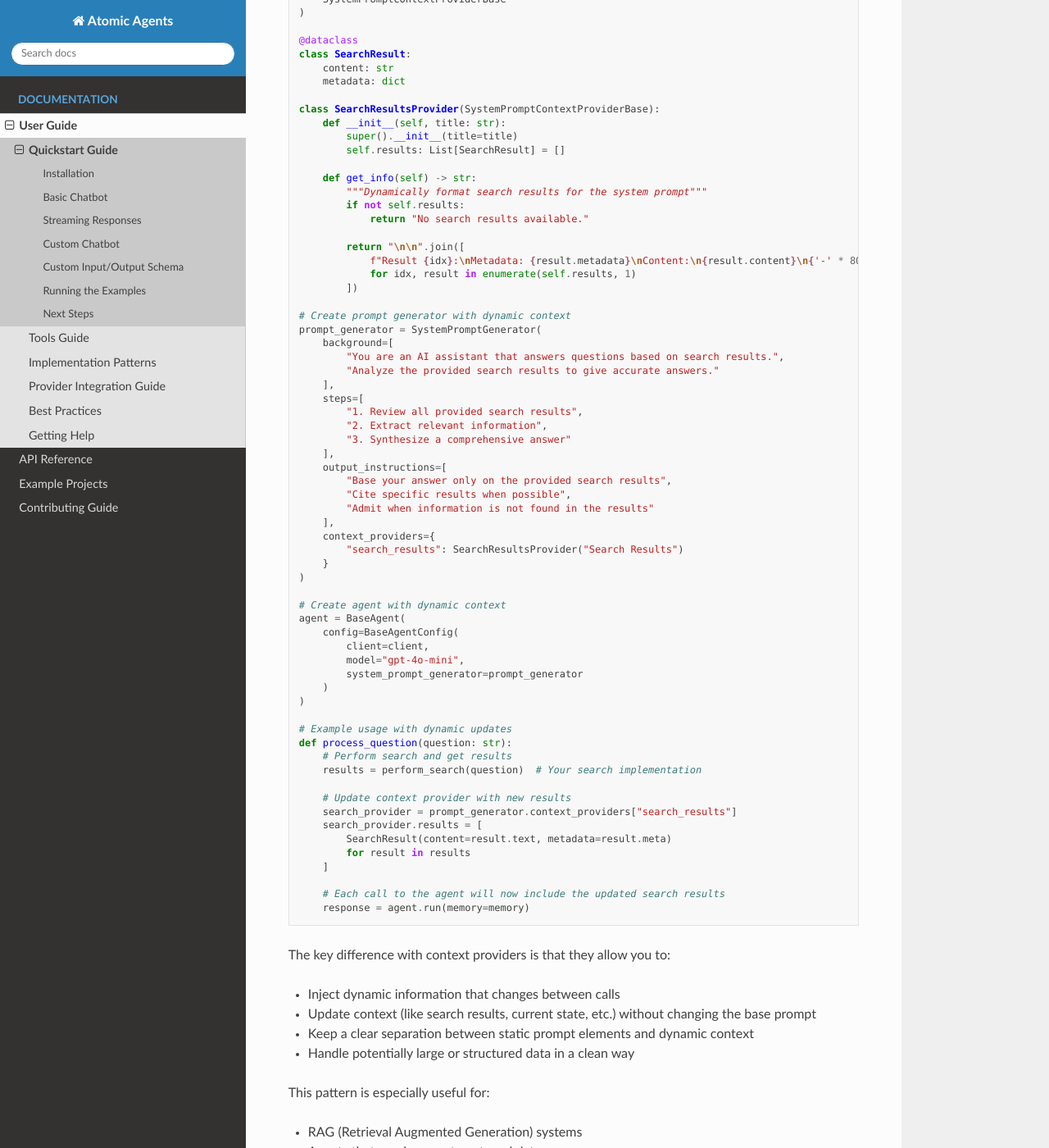
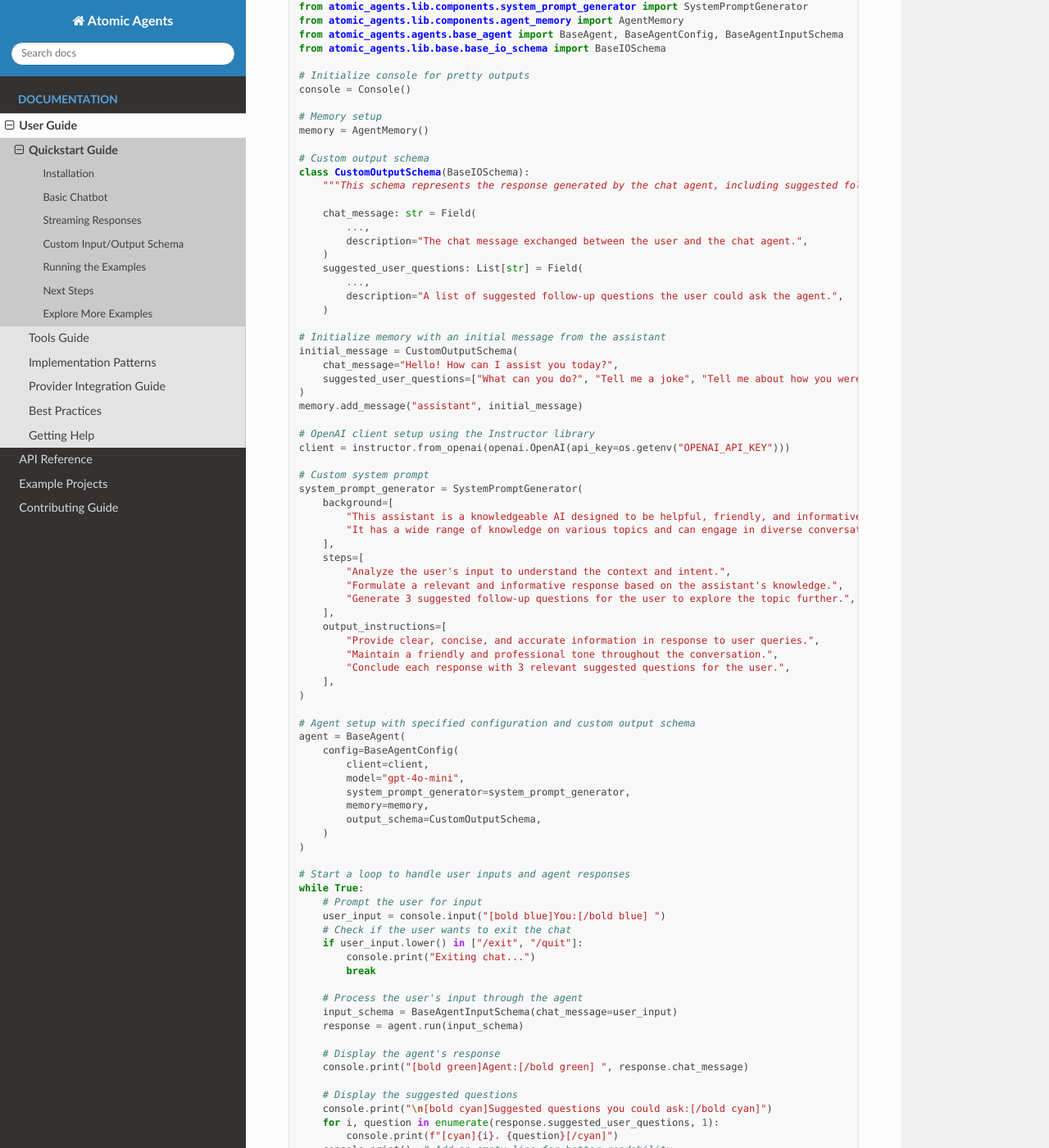
Before and after one commit to setoyoki0221-gif/atomic-agents, a Sphinx documentation site: the page built from docs/guides/quickstart.md, in a window 1280 px wide and 1400 px high, scrolled down 2896 px. Shown: the whole window at 82% size. Built offline with Sphinx 7.4.7 and the Read the Docs theme 3.1.0, drawn with Linux system fonts in a browser that asks for light colours; pages that are not in the unit, such as notebooks, are missing from menus; some of the changed text lies outside the part shown.

Commit message:
More quickstart improvements

````diff
--- a/docs/guides/quickstart.md
+++ b/docs/guides/quickstart.md
@@ -1,6 +1,7 @@
 # Quickstart Guide
 
 **See also:**
+
 - [Quickstart runnable examples on GitHub](https://github.com/BrainBlend-AI/atomic-agents/tree/main/atomic-examples/quickstart)
 - [All Atomic Agents examples on GitHub](https://github.com/BrainBlend-AI/atomic-agents/tree/main/atomic-examples)
 
@@ -138,96 +139,6 @@ if __name__ == "__main__":
     asyncio.run(main())
 ```
 
-## Custom Chatbot
-
-You can customize the agent's behavior using system prompts and context providers. Context providers are particularly useful for injecting dynamic information that changes between calls:
-
-```python
-from dataclasses import dataclass
-from typing import List
-from atomic_agents.lib.components.system_prompt_generator import (
-    SystemPromptGenerator,
-    SystemPromptContextProviderBase
-)
-
-@dataclass
-class SearchResult:
-    content: str
-    metadata: dict
-
-class SearchResultsProvider(SystemPromptContextProviderBase):
-    def __init__(self, title: str):
-        super().__init__(title=title)
-        self.results: List[SearchResult] = []
-
-    def get_info(self) -> str:
-        """Dynamically format search results for the system prompt"""
-        if not self.results:
-            return "No search results available."
-
-        return "\n\n".join([
-            f"Result {idx}:\nMetadata: {result.metadata}\nContent:\n{result.content}\n{'-' * 80}"
-            for idx, result in enumerate(self.results, 1)
-        ])
-
-# Create prompt generator with dynamic context
-prompt_generator = SystemPromptGenerator(
-    background=[
-        "You are an AI assistant that answers questions based on search results.",
-        "Analyze the provided search results to give accurate answers."
-    ],
-    steps=[
-        "1. Review all provided search results",
-        "2. Extract relevant information",
-        "3. Synthesize a comprehensive answer"
-    ],
-    output_instructions=[
-        "Base your answer only on the provided search results",
-        "Cite specific results when possible",
-        "Admit when information is not found in the results"
-    ],
-    context_providers={
-        "search_results": SearchResultsProvider("Search Results")
-    }
-)
-
-# Create agent with dynamic context
-agent = BaseAgent(
-    config=BaseAgentConfig(
-        client=client,
-        model="gpt-4o-mini",
-        system_prompt_generator=prompt_generator
-    )
-)
-
-# Example usage with dynamic updates
-def process_question(question: str):
-    # Perform search and get results
-    results = perform_search(question)  # Your search implementation
-
-    # Update context provider with new results
-    search_provider = prompt_generator.context_providers["search_results"]
-    search_provider.results = [
-        SearchResult(content=result.text, metadata=result.meta)
-        for result in results
-    ]
-
-    # Each call to the agent will now include the updated search results
-    response = agent.run(memory=memory)
-```
-
-The key difference with context providers is that they allow you to:
-- Inject dynamic information that changes between calls
-- Update context (like search results, current state, etc.) without changing the base prompt
-- Keep a clear separation between static prompt elements and dynamic context
-- Handle potentially large or structured data in a clean way
-
-This pattern is especially useful for:
-- RAG (Retrieval Augmented Generation) systems
-- Agents that need access to external data
-- Stateful conversations where context changes
-- Multi-step processes with varying intermediate results
-
 ## Custom Input/Output Schema
 
 For more structured interactions, define custom schemas:
@@ -324,7 +235,7 @@ while True:
         console.print(f"[cyan]{i}. {question}[/cyan]")
     console.print()  # Add an empty line for better readability
 
-## Multiple Provider Support
+## Multiple AI Providers Support
 
 The framework supports multiple AI providers:
 
@@ -491,3 +402,7 @@ After trying these examples, you can:
 
 1. Learn about [tools and their integration](tools.md)
 2. Review the [API reference](../api/index) for detailed documentation
+
+## Explore More Examples
+
+For more advanced usage and examples, please check out the [Atomic Agents examples on GitHub](https://github.com/BrainBlend-AI/atomic-agents/tree/main/atomic-examples). These examples demonstrate various capabilities of the framework including custom schemas, advanced memory usage, tool integration, and more.
````
